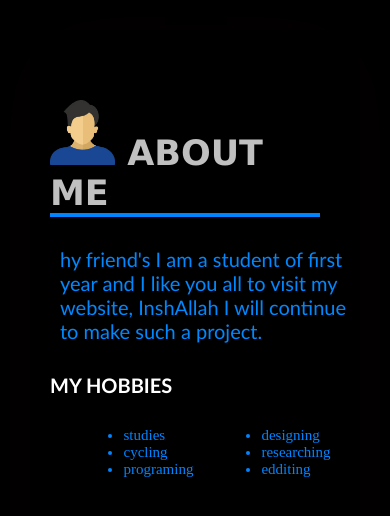
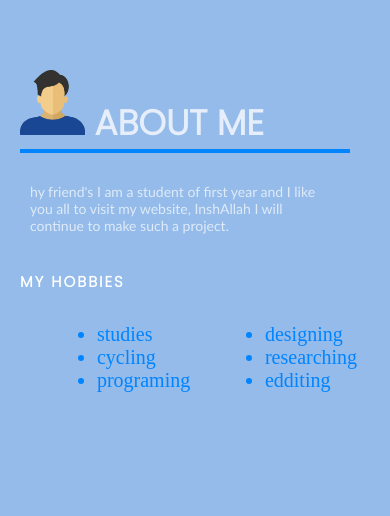
Before and after one commit to hussainshamim16/portfolio_M.Hussain, a plain HTML site: page about.html in a window 390 px wide. Drawn offline with nearby package versions, Linux system fonts and the light colour scheme; a web font is replaced by a local one.

Commit message:
Update about.css

```diff
--- a/about.css
+++ b/about.css
@@ -2,6 +2,8 @@
     margin: 0;
     padding: 0;
     box-sizing: border-box;
+
+    font-family: 'poppins', sans-serif;
 }
 
 .ab-img{
@@ -13,7 +15,7 @@ height: 65px;
 }
 body{
     font-family: Arial, Helvetica, sans-serif;
-        background:rgb(0, 0, 0);
+    background-color: #94bbe9;
 
 }
 
@@ -23,7 +25,8 @@ body{
     color: rgb(255, 255, 255);
     font-size: 15px;
     text-transform: uppercase;
-    font-family: 'Lucida Sans', 'Lucida Sans Regular', 'Lucida Grande', 'Lucida Sans Unicode', Geneva, Verdana, sans-serif;
+    letter-spacing: 2px;
+    /* font-family: 'Lucida Sans', 'Lucida Sans Regular', 'Lucida Grande', 'Lucida Sans Unicode', Geneva, Verdana, sans-serif; */
 }
 
 /* .imgjw{
@@ -46,9 +49,10 @@ body{
 } */
 
 .container{
-height: 500px;
+height: 90vh;
 
-    margin: 30px;
+background-color: #94bbe9;
+    /* margin: 30px; */
     box-shadow: 0px 7px 90px 0.1px #0a000098;
 }
 
@@ -58,18 +62,18 @@ margin-right: 40px;
 padding-top: 70px;
 border-bottom: 4px solid  rgb(0, 132, 255);
 color: #ffffffc0;
-font-size: 30px;
-font-family: Verdana, Geneva, Tahoma, sans-serif;
+font-size: 40px;
+/* font-family: Verdana, Geneva, Tahoma, sans-serif; */
 
 }
 
 .p{
-    width: 600px;
+    width: 500px;
     padding-top: 30px;
     margin-left: 40px;
 margin-right: 40px;
-    color: #ffffff50;
-    font-family: 'Gill Sans', 'Gill Sans MT', Calibri, 'Trebuchet MS', sans-serif;
+    color: #ffffffb2;
+    font-family:'Trebuchet MS', sans-serif;
     font-size: 17px;
     margin-bottom: 10px;
 }
@@ -79,12 +83,17 @@ display: flex;
 align-items: center;
 justify-content: space-around;
 flex-direction: row;
+margin-top: 20px;
+margin-left: 200px;
 
+}
+
+.the li{
     color: rgb(0, 132, 255);
-    margin-top: 20px;
-    margin-left: 200px;
-    font-size: 15px;
-  font-family: 'Trebuchet MS', 'Lucida Sans Unicode', 'Lucida Grande', 'Lucida Sans', Arial, sans-serif;
+
+    font-size: 20px;
+    font-family: 'Edu TAS Beginner';
+
 
 }
 
@@ -145,7 +154,7 @@ margin-left: 15px;
     }
 
     .container{
-        height: 650px;
+        height: 100vh;
 
         margin-bottom: 0px;
     }
@@ -161,18 +170,18 @@ margin-left: 15px;
     }
 
     .p{
-        color: rgb(0, 136, 255);
+        /* color: rgb(0, 136, 255); */
         width: 300px;
         margin-left: 30px;
-        font-size: 20px;
+        font-size: 14px;
     }
 
     .hobie{
-        font-family: 'Trebuchet MS', 'Lucida Sans Unicode', 'Lucida Grande', 'Lucida Sans', Arial, sans-serif;
+        /* font-family: 'Trebuchet MS', 'Lucida Sans Unicode', 'Lucida Grande', 'Lucida Sans', Arial, sans-serif; */
         color: #fff;
         margin-left: 20px;
         margin-bottom: 30px;
-        font-size: 20px;
+        font-size: 15px;
 
     }
 
```
